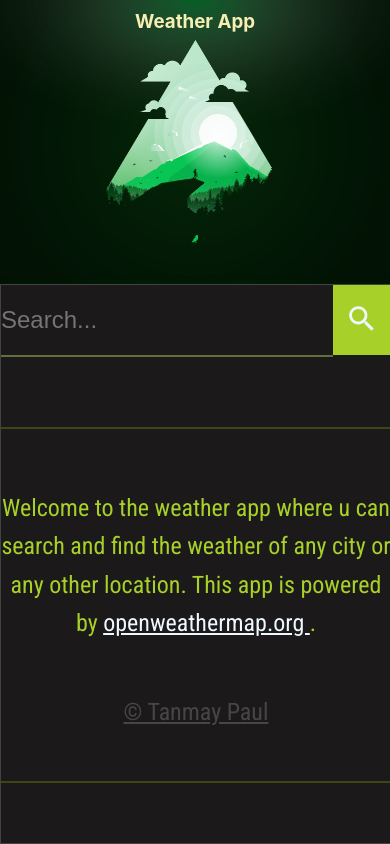
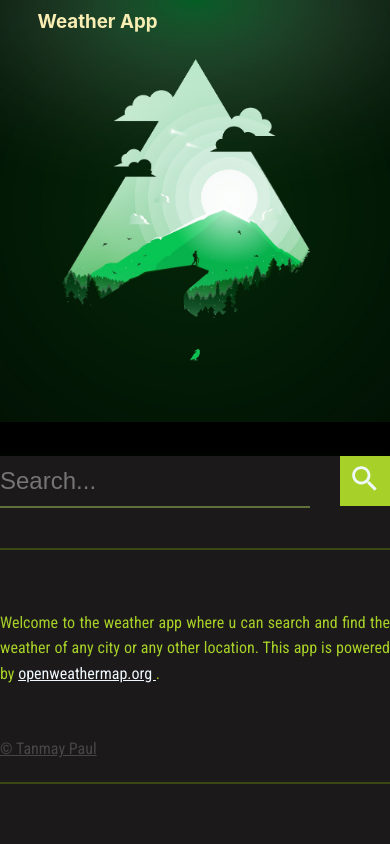
Before and after one commit to TanmayPaul803/weatherApi, a React (Create React App) app: page / in a window 390 px wide. Built offline with nearby package versions, Linux system fonts and the light colour scheme.

Commit message:
working @480p

```diff
--- a/src/App.css
+++ b/src/App.css
@@ -155,36 +155,54 @@ hr {
 @media screen and (max-width: 480px) {
   .App {
     flex-direction: column;
+    width: 100%;
+    height: 100vh;
+  }
+  .logodiv {
+    width: 50%;
   }
   .hero {
-    height: 50vh;
+    height: 50%;
     width: 100%;
   }
   .sidebar {
     width: 100%;
     height: auto;
-    padding-left: 0px;
-    padding-right: 0px;
+    margin: 0;
+    padding: 0;
+    border: 0;
   }
   .inputarea {
     width: 100%;
     flex-direction: row;
   }
   input {
+    width: auto;
+    height: 50px;
+    text-transform: capitalize;
   }
-
+  button {
+    width: 50px;
+    height: 50px;
+  }
+}
 hr {
   width: 100%;
-    margin: 50px 0px 60px 0px;
+  margin-top: 20px;
 }
 .sideBarDesc {
-    padding: 0;
+  padding: 0px;
+  width: 100%;
+  height: auto;
 }
 .weatherDetails {
   padding: 20px 10px 20px 10px;
 }
 h1 {
-    font-size: 3rem;
+  font-size: 3.5rem;
+}
+span h3 {
+  font-size: 1.2rem;
 }
 .info span {
   height: 120px;
@@ -195,4 +213,17 @@ hr {
   flex-direction: row;
   align-items: flex-end;
 }
+
+.welcome_text {
+  text-align: justify;
+  font-size: 1rem;
+  width: 100%;
 }
+li {
+  text-transform: capitalize;
+  font-size: 1.5rem;
+}
+.info span:nth-child(3) {
+  display: flex;
+  justify-content: flex-start;
+}
```
Lines whose indentation alone changed are shown as unchanged.
